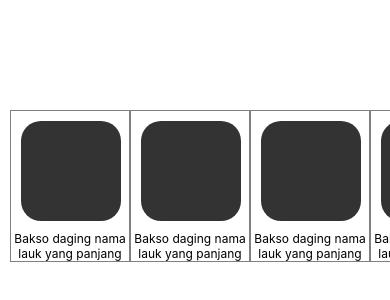
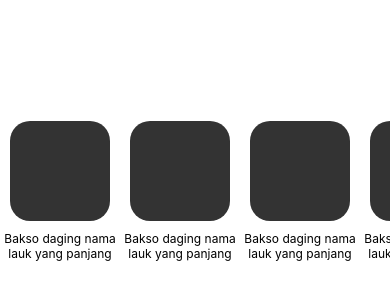
Before and after one commit to miftahafina/makan-apa, a React Native app: screen / in a window 390 px wide. Shown: the part 236-536 px from the top of the page. Built offline with nearby package versions, Linux system fonts and the light colour scheme.

Commit message:
remove border

```diff
--- a/App.js
+++ b/App.js
@@ -65,7 +65,7 @@ const styles = StyleSheet.create({
   },
 
   scrollHorizontalContainer: {
-    paddingHorizontal: 10
+    // paddingHorizontal: 10
   }
 });
 
--- a/components/SideDishBox.js
+++ b/components/SideDishBox.js
@@ -18,8 +18,8 @@ const styles = StyleSheet.create({
   container: {
     width: 120,
     backgroundColor: '#fff',
-    borderWidth: 1,
-    borderColor: 'gray'
+    // borderWidth: 1,
+    // borderColor: 'gray'
   },
 
   box: {
```
